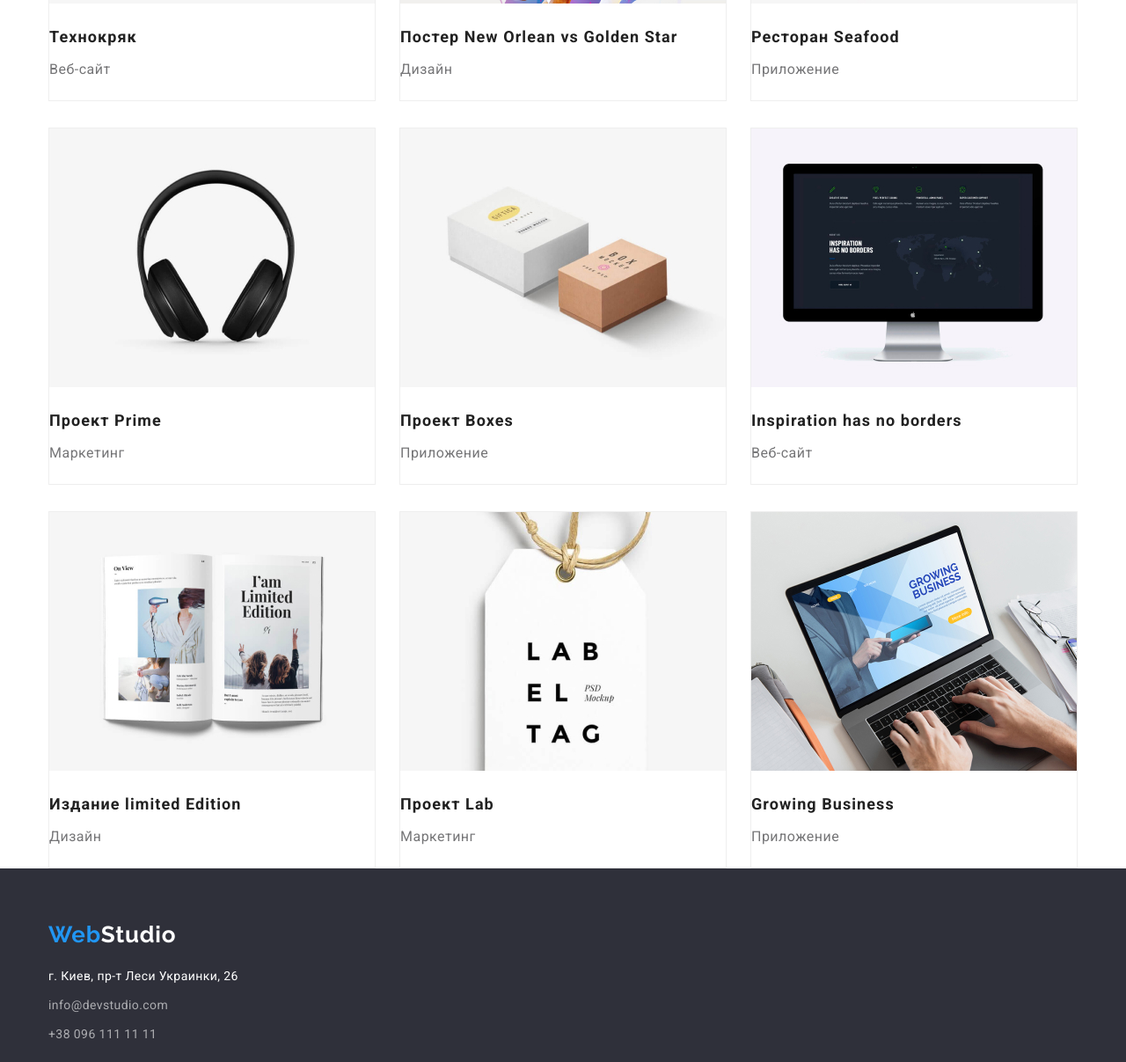
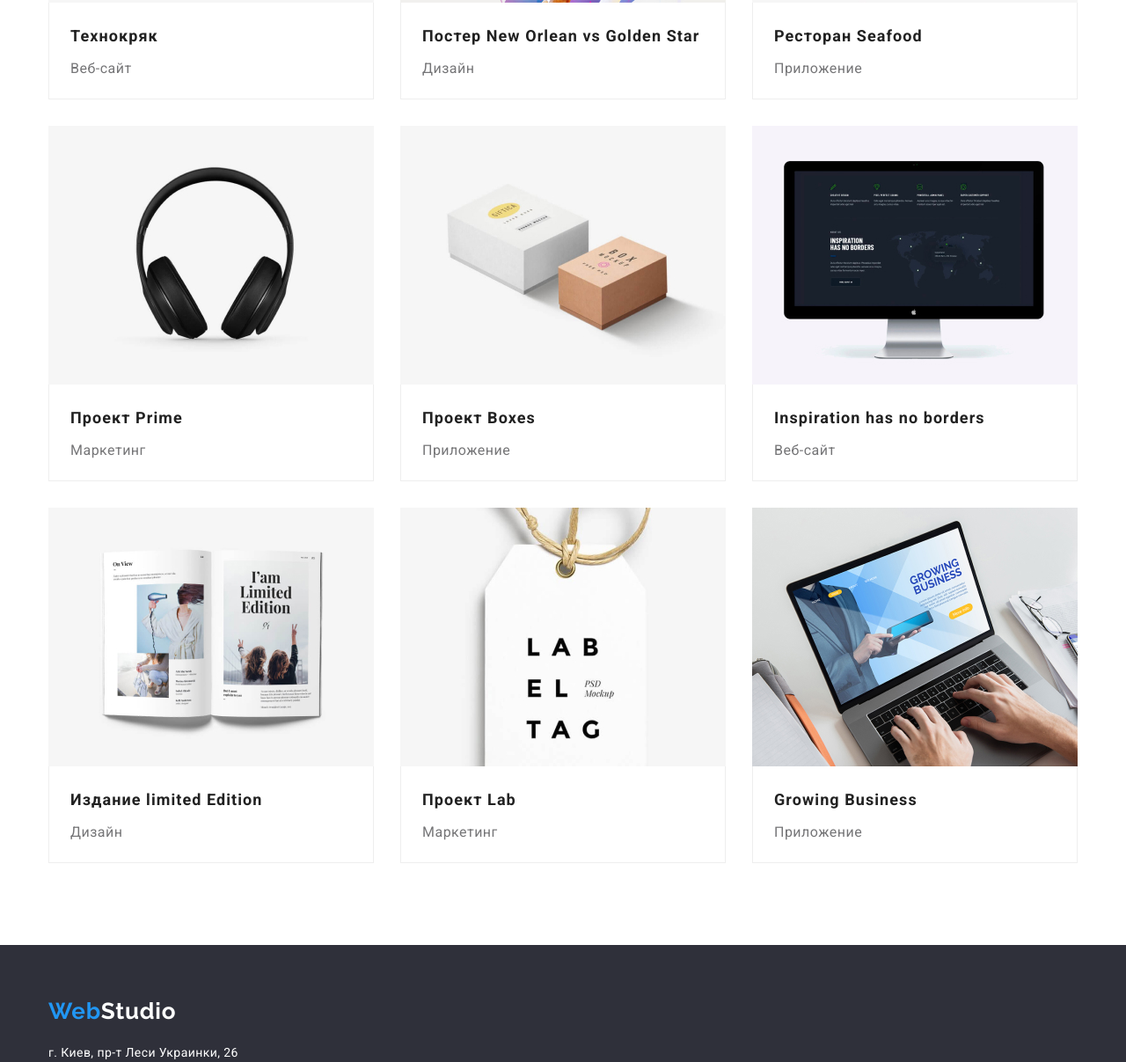
Before and after one commit to vladislav-kulachko/goit-markup-hw-03, a plain HTML site: page portfolio.html in a window 1280 px wide. Shown: the part 552-1759 px from the top of the page at 88% size. Drawn offline with nearby package versions, Linux system fonts and the light colour scheme.

Commit message:
добавляет бордеры в портфолио

```diff
--- a/css/styles.css
+++ b/css/styles.css
@@ -25,6 +25,8 @@ ul {
 }
 img {
   display: block;
+  max-width: 100%;
+  height: auto;
 }
 .container {
   width: 1200px;
@@ -267,6 +269,7 @@ img {
 }
 .filter {
   margin-top: 93px;
+  margin-bottom: 93px;
 }
 .button-list {
   display: flex;
@@ -304,25 +307,22 @@ img {
 }
 .project-view {
   background: #ffffff;
-  border: 1px solid #eeeeee;
-  box-sizing: border-box;
 }
 .project-view:not(:nth-child(3n)) {
-  margin-right: 27px;
+  margin-right: 30px;
 }
-.project-view {
+.project-view:not(:nth-last-child(-n + 3)) {
   margin-bottom: 30px;
-}
-.project-view:nth-last-child(-n + 3) {
-  margin-bottom: 0px;
 }
 .project-link {
   text-decoration: none;
   color: var(--primary-black-color);
-  /* display: block; */
 }
-.project-img {
-  margin-bottom: 20px;
+.border {
+  border: 1px solid #eeeeee;
+  border-top: none;
+  padding: 20px 24px;
+  height: 110px;
 }
 .project-name {
   font-weight: 700;
@@ -337,5 +337,4 @@ img {
   line-height: 30px;
   letter-spacing: 0.03em;
   color: var(--secondary-black-color);
-  padding-bottom: 20px;
 }
--- a/portfolio.html
+++ b/portfolio.html
@@ -56,67 +56,85 @@
         <ul class="project-list">
           <li class="project-view"><a class="project-link" href="http://google.com.ua/">
               <img class="project-img" src="img/technoсrack.jpg" width="370" alt="веб-сайт технокряк" />
+              <div class="border">
                 <h3 class="project-name">Технокряк</h3>
                 <p class="project-description">Веб-сайт</p>
+              </div>
             </a>
           </li>
           <li class="project-view">
             <a class="project-link" href="http://google.com.ua/">
               <img class="project-img" src="img/new-orlean-vs-golden-star.jpg" width="370"
                 alt="Постер New Orlean vs Golden star " />
+              <div class="border">
                 <h3 class="project-name">Постер New Orlean vs Golden Star</h3>
                 <p class="project-description">Дизайн</p>
+              </div>
             </a>
           </li>
           <li class="project-view">
             <a class="project-link" href="http://google.com.ua/">
               <img class="project-img" src="img/seafood-restaurant.jpg" width="370" alt="лого ресторана Seafood" />
+              <div class="border">
                 <h3 class="project-name">Ресторан Seafood</h3>
                 <p class="project-description">Приложение</p>
+              </div>
             </a>
           </li>
           <li class="project-view">
             <a class="project-link" href="http://google.com.ua/">
               <img class="project-img" src="img/project-prime.jpg" width="370" alt="наушники" />
+              <div class="border">
                 <h3 class="project-name">Проект Prime</h3>
                 <p class="project-description">Маркетинг</p>
+              </div>
             </a>
           </li>
           <li class="project-view">
             <a class="project-link" href="http://google.com.ua/">
               <img class="project-img" src="img/project-boxes.jpg" width="370"
                 alt="две коробки разных цветов и размеров" />
+              <div class="border">
                 <h3 class="project-name">Проект Boxes</h3>
                 <p class="project-description">Приложение</p>
+              </div>
             </a>
           </li>
           <li class="project-view">
             <a class="project-link" href="http://google.com.ua/">
               <img class="project-img" src="img/inspiration-has-ho-borders.jpg" width="370" alt="монитор компьютера" />
+              <div class="border">
                 <h3 class="project-name">Inspiration has no borders</h3>
                 <p class="project-description">Веб-сайт</p>
+              </div>
             </a>
           </li>
           <li class="project-view">
             <a class="project-link" href="http://google.com.ua/">
               <img class="project-img" src="img/limited-edition.jpg" width="370" alt="разворот книги" />
+              <div class="border">
                 <h3 class="project-name">Издание limited Edition</h3>
                 <p class="project-description">Дизайн</p>
+              </div>
             </a>
           </li>
           <li class="project-view">
             <a class="project-link" href="http://google.com.ua/">
               <img class="project-img" src="img/project-lab.jpg" width="370" alt="бирка" />
+              <div class="border">
                 <h3 class="project-name">Проект Lab</h3>
                 <p class="project-description">Маркетинг</p>
+              </div>
             </a>
           </li>
           <li class="project-view">
             <a class="project-link" href="http://google.com.ua/">
               <img class="project-img" src="img/growing-business.jpg" width="370"
                 alt="человек работает на компьютере" />
+              <div class="border">
                 <h3 class="project-name">Growing Business</h3>
                 <p class="project-description">Приложение</p>
+              </div>
             </a>
           </li>
         </ul>
```
Lines whose indentation alone changed are shown as unchanged.
